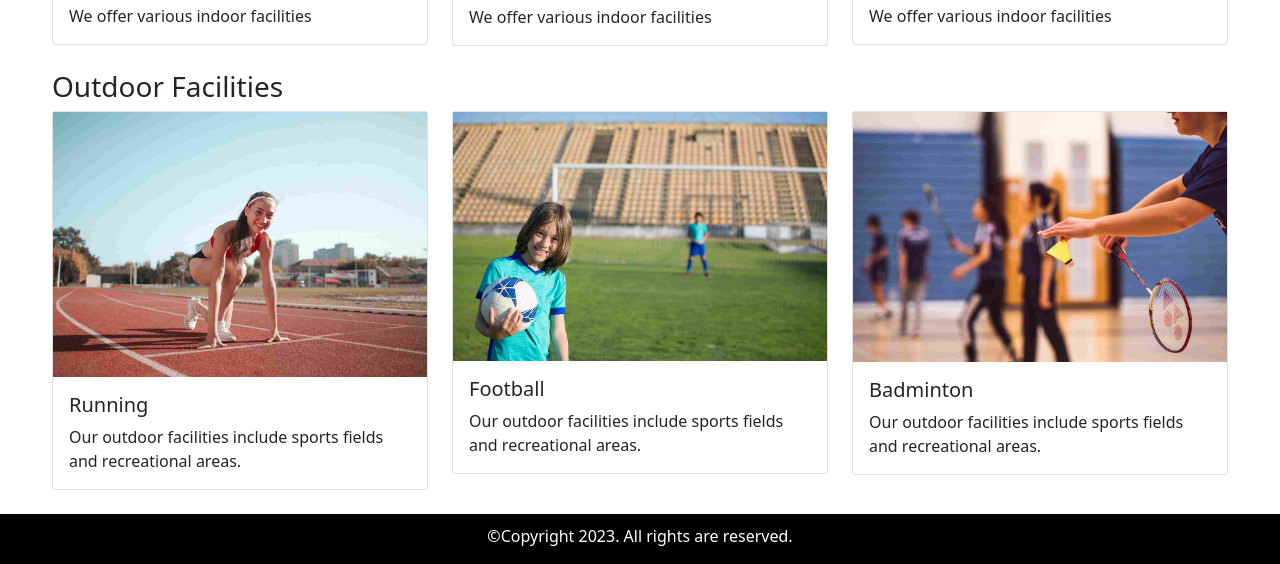
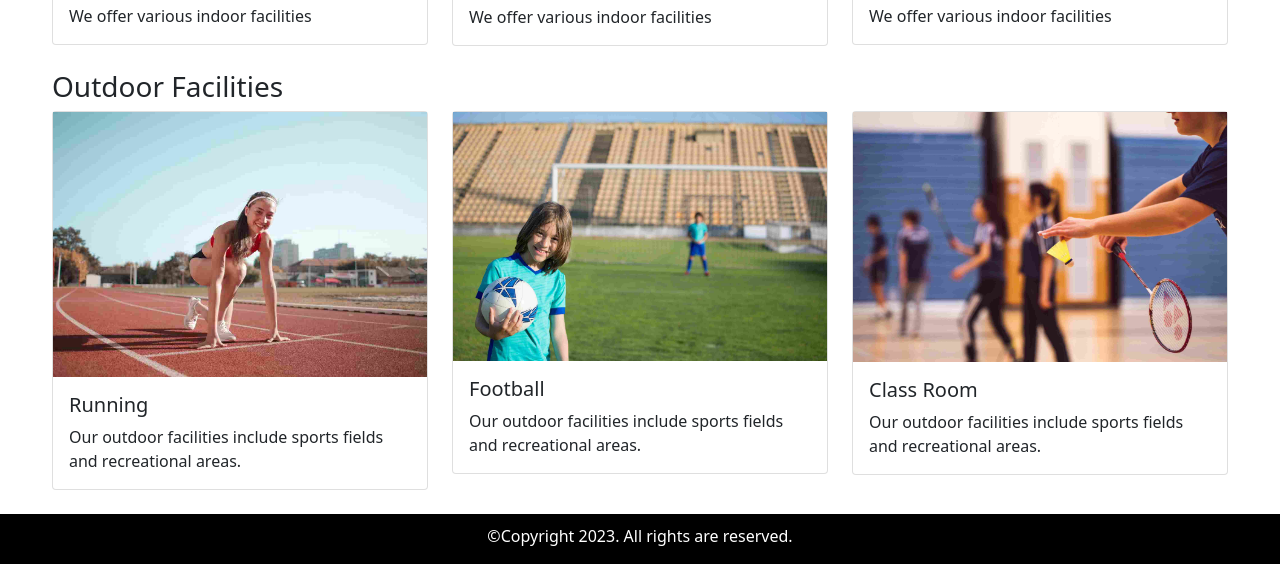
Before and after one commit to DedicatedRishi/project1, a React (Vite) app: page /schooldesign in a window 1280 px wide. Shown: the part 1019-1583 px from the top of the page. Built offline with nearby package versions, Linux system fonts and the light colour scheme.

Commit message:
code modified in SchoolDesign Component

```diff
--- a/src/components/SchoolDesign.jsx
+++ b/src/components/SchoolDesign.jsx
@@ -1,4 +1,4 @@
-import React from "react";
+import React, { useState } from "react";
 import styled from "styled-components";
 import building_1 from '../assets/building_1.jpg';
 import indoor_1 from '../assets/indoor_1.jpg';
@@ -7,10 +7,47 @@ import indoor_6 from '../assets/indoor_6.jpg';
 import outdoor_1 from '../assets/outdoor_1.jpg';
 import outdoor_2 from '../assets/outdoor_2.jpg';
 import outdoor_3 from '../assets/outdoor_3.jpg';
+
+const indoordata = [
+    {
+        indoor_img: indoor_1,
+        indoor_title: "VR Hadeset",
+        indoor_text: "We offer various indoor facilities"
+    },
+    {
+        indoor_img: indoor_3,
+        indoor_title: "Library",
+        indoor_text: "We offer various indoor facilities"
+    },
+    {
+        indoor_img: indoor_6,
+        indoor_title: "Class Room",
+        indoor_text: "We offer various indoor facilities"
+    },
+]
+const outdoordata = [
+    {
+        outdoor_img: outdoor_2,
+        outdoor_title: "Running",
+        outdoor_text: "Our outdoor facilities include sports fields and recreational areas."
+    },
+    {
+        outdoor_img: outdoor_1,
+        outdoor_title: "Football",
+        outdoor_text: "Our outdoor facilities include sports fields and recreational areas."
+    },
+    {
+        outdoor_img: outdoor_3,
+        outdoor_title: "Class Room",
+        outdoor_text: "Our outdoor facilities include sports fields and recreational areas."
+    }
+]
 const SchoolDesign = () => {
+    const [indoor, setIndoor] = useState(indoordata);
+    const [outdoor, setOutdoor] = useState(outdoordata)
+
     return (
         <Wrapper>
-
             <section class="school-banner">
                 <h1>Welcome to Our School</h1>
                 <p>Discover Our Spacious Campus</p>
@@ -20,40 +57,23 @@ const SchoolDesign = () => {
                 <section className="indoor">
                     <div class="container">
                         <h2 class="mt-5 mb-4 text-center">Our Facilities</h2>
-
                         <div class="row">
                             <h3 className="">Indoor Facilities</h3>
+
+                            {
+                                indoor.map((item, i) => (
+
                                     <div class="col-lg-4 col-md-6 mb-4">
                                         <div class="card facility-card">
-                                    <img src={indoor_1} alt="Facility 1" />
+                                            <img src={item.indoor_img} alt="Facility 1" />
                                             <div class="card-body">
-                                        <h5 class="card-title">VR Hadeset</h5>
-                                        <p class="card-text">We offer various indoor facilities</p>
+                                                <h5 class="card-title">{item.indoor_title}</h5>
+                                                <p class="card-text">{item.indoor_text}</p>
                                             </div>
                                         </div>
                                     </div>
-
-
-                            <div class="col-lg-4 col-md-6 mb-4">
-                                <div class="card facility-card">
-                                    <img src={indoor_3} alt="Facility 2" />
-                                    <div class="card-body">
-                                        <h5 class="card-title">Library</h5>
-                                        <p class="card-text">We offer various indoor facilities</p>
-                                    </div>
-                                </div>
-                            </div>
-
-
-                            <div class="col-lg-4 col-md-6 mb-4">
-                                <div class="card facility-card">
-                                    <img src={indoor_6} alt="Facility 3" />
-                                    <div class="card-body">
-                                        <h5 class="card-title">Class Room</h5>
-                                        <p class="card-text">We offer various indoor facilities</p>
-                                    </div>
-                                </div>
-                            </div>
+                                ))
+                            }
                         </div>
                     </div>
                 </section>
@@ -62,37 +82,19 @@ const SchoolDesign = () => {
                     <div class="container">
                         <div class="row">
                             <h3 className="">Outdoor Facilities</h3>
+                            {
+                                outdoor.map((item, i) => (
                                     <div class="col-lg-4 col-md-6 mb-4">
                                         <div class="card facility-card">
-                                    <img src={outdoor_2} alt="Facility 1" />
+                                            <img src={item.outdoor_img} alt="Facility 1" />
                                             <div class="card-body">
-                                        <h5 class="card-title">Running</h5>
-                                        <p class="card-text">Our outdoor facilities include sports fields and recreational areas.</p>
+                                                <h5 class="card-title">{item.outdoor_title}</h5>
+                                                <p class="card-text">{item.outdoor_text}</p>
                                             </div>
                                         </div>
                                     </div>
-
-
-                            <div class="col-lg-4 col-md-6 mb-4">
-                                <div class="card facility-card">
-                                    <img src={outdoor_1} alt="Facility 2" />
-                                    <div class="card-body">
-                                        <h5 class="card-title">Football</h5>
-                                        <p class="card-text">Our outdoor facilities include sports fields and recreational areas.</p>
-                                    </div>
-                                </div>
-                            </div>
-
-
-                            <div class="col-lg-4 col-md-6 mb-4">
-                                <div class="card facility-card">
-                                    <img src={outdoor_3} alt="Facility 3" />
-                                    <div class="card-body">
-                                        <h5 class="card-title">Badminton</h5>
-                                        <p class="card-text">Our outdoor facilities include sports fields and recreational areas.</p>
-                                    </div>
-                                </div>
-                            </div>
+                                ))
+                            }
                         </div>
                     </div>
                 </section>
```
Lines whose indentation alone changed are shown as unchanged.
